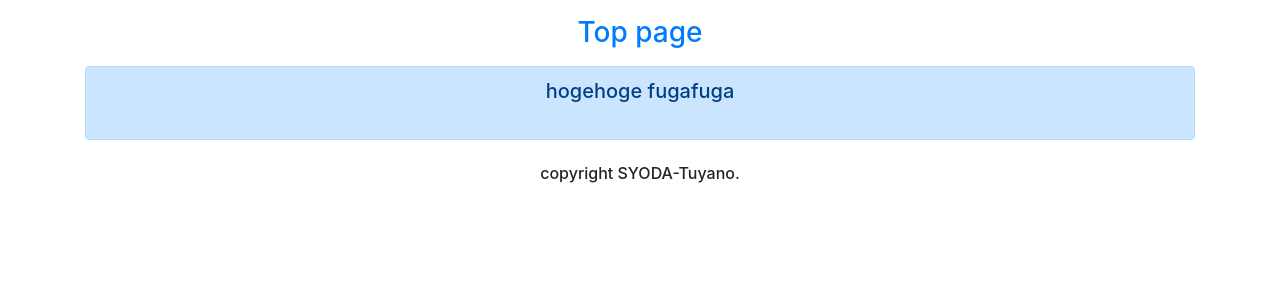
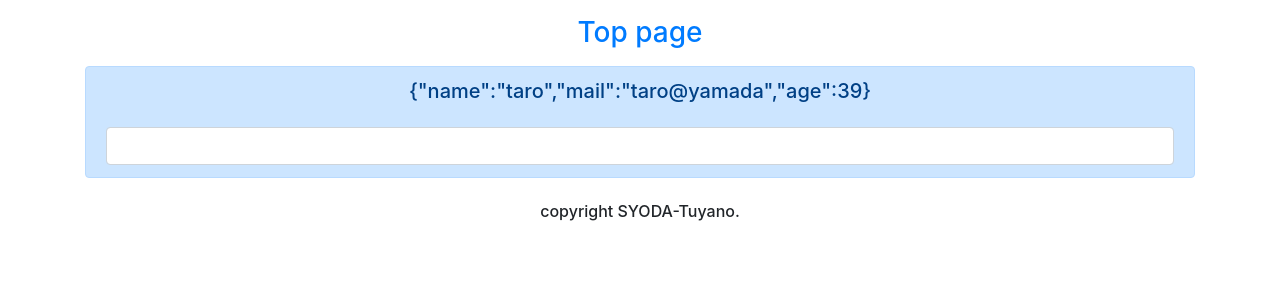
Before and after one commit to thirota/next_app_second, a Next.js app: page / in a window 1280 px wide. Shown: the top 300 px of the page. Built offline with nearby package versions, Linux system fonts and the light colour scheme.

Commit message:
using hello api p.329

```diff
--- a/pages/index.js
+++ b/pages/index.js
@@ -5,18 +5,23 @@ import useSWR from 'swr'
 export default function Home() {
   console.log("Home start")
 
-  const handleText = (...args)=> fetch(...args).then(res=>res.text())
+  const [address, setAddress] = useState('/api/hello')
+  const {data, err} = useSWR(address)
 
-//  const data = undefined
-  const {data, err} = useSWR('./data.txt', handleText)
+  console.log("address: " + address)
+
+  const onChange = (e)=> {
+    setAddress('/api/hello?id=' + e.target.value)
+  }
 
   return (
     <div>
       <Layout header="Next.js" title="Top page">
         <div className="alert alert-primary text-center">
           <h5 className="mb-4">
-            {data}
+            {JSON.stringify(data)}
           </h5>
+          <input type="number" className="form-control" onChange={onChange}/>
         </div>
       </Layout>
     </div>
```
